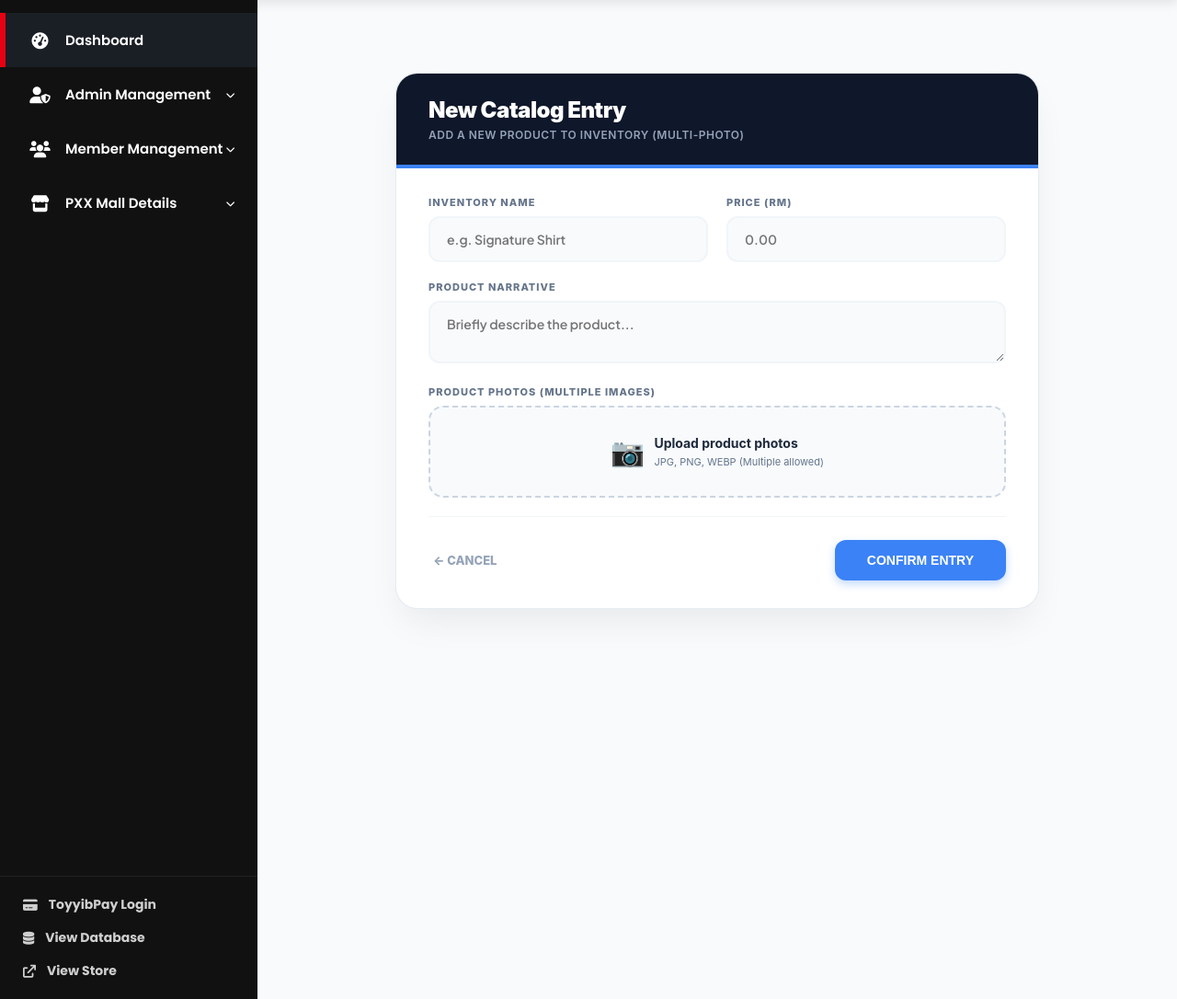
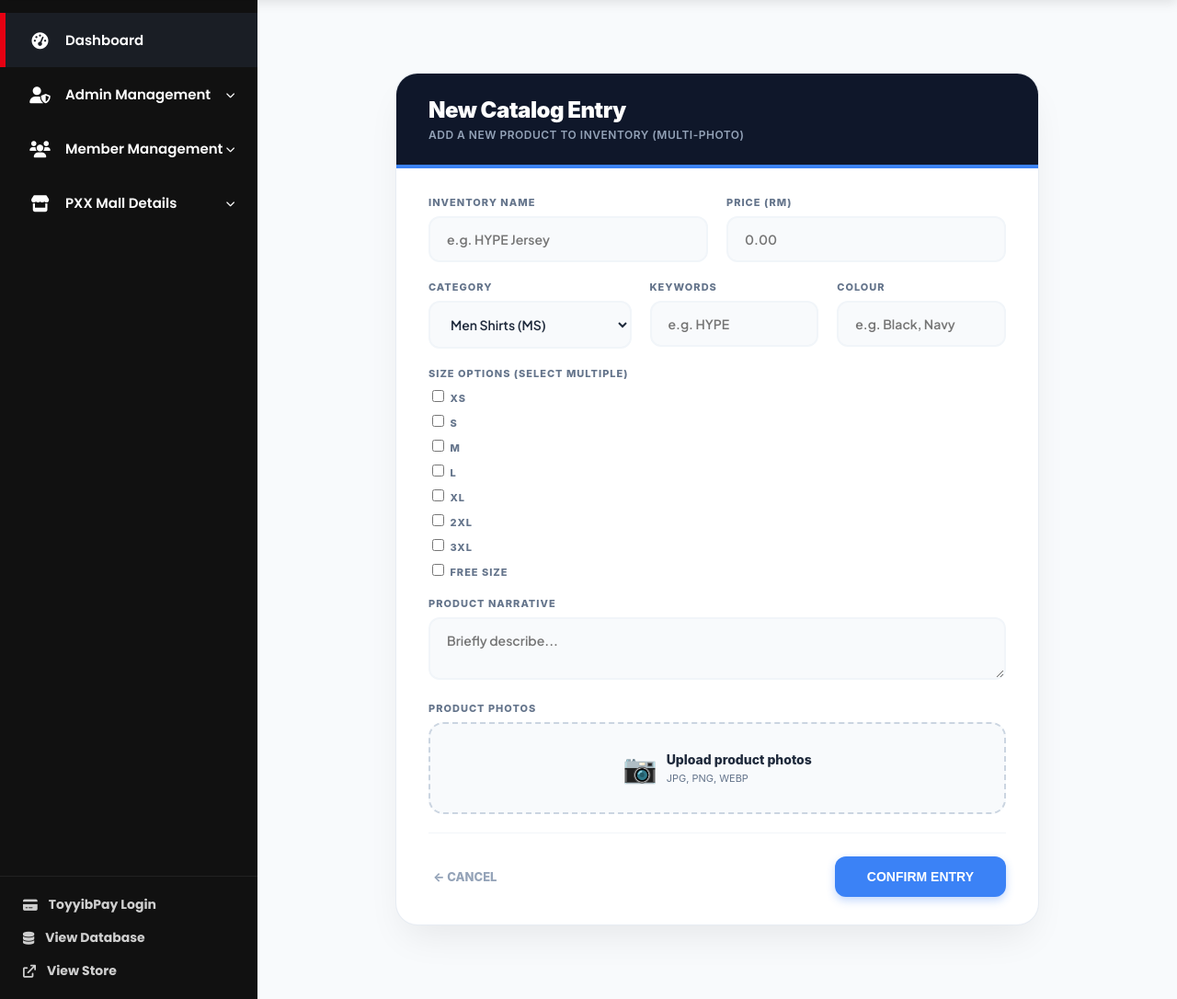
Before and after one commit to LLZ17/Online-Shopping-Plateform, a PHP site: page /admin/admin_product_add.php in a window 1280 px wide. Shown: the part 86-1172 px from the top of the page at 92% size. Run offline with PHP 8.4, Linux system fonts and the light colour scheme; a user stored in the database is signed in.

Commit message:
admin product add

```diff
--- a/admin/admin_product_add.php
+++ b/admin/admin_product_add.php
@@ -1,5 +1,5 @@
 <?php
-// TEE DE YONG's Part: Add Product (Updated for Multiple Photos & Auto ID)
+// TEE DE YONG's Part: Add Product (Fixed Multi-Size Selection)
 ini_set('display_errors', 1);
 error_reporting(E_ALL);
 
@@ -9,80 +9,69 @@ if ($_SERVER['REQUEST_METHOD'] === 'POST') {
     $name = $_POST['name'] ?? '';
     $price = $_POST['price'] ?? 0;
     $description = $_POST['description'] ?? '';
+    $category_id = $_POST['category_id'] ?? '';
+    $keywords = $_POST['keywords'] ?? '';
+    $colour = $_POST['colour'] ?? '';
 
-    $uploaded_images = [];
+    // 💡 处理多选 Size：将数组转为 "S,M,L" 字符串
+    $sizes_array = $_POST['sizes'] ?? [];
+    $size = !empty($sizes_array) ? implode(',', $sizes_array) : 'Free Size';
+
+    // 自动判断 ID 前缀 (MS, WS, MO, MP, WP)
+    $prefix = 'PRD';
+    if (preg_match('/CAT-([A-Z]{2})-/', $category_id, $m)) { $prefix = $m[1]; }
 
     try {
         $pdo->beginTransaction();
 
-        $idQuery = $pdo->query("SELECT product_id FROM products ORDER BY created_at DESC, product_id DESC LIMIT 1");
-        $lastId = $idQuery->fetchColumn();
+        // 自动生成 ID
+        $stmtId = $pdo->prepare("SELECT product_id FROM products WHERE product_id LIKE ? ORDER BY product_id DESC LIMIT 1");
+        $stmtId->execute([$prefix . '%']);
+        $lastId = $stmtId->fetchColumn();
+        $new_product_id = ($lastId) ? $prefix . str_pad(intval(substr($lastId, 2)) + 1, 3, '0', STR_PAD_LEFT) : $prefix . '001';
 
-        if ($lastId && preg_match('/^([a-zA-Z]+)(\d+)$/', $lastId, $matches)) {
-            $prefix = $matches[1];
-            $number = intval($matches[2]) + 1;
-            $new_product_id = $prefix . str_pad($number, strlen($matches[2]), '0', STR_PAD_LEFT);
-        } else {
-            $new_product_id = 'PRD001';
-        }
+        // 执行插入
+        $sql = "INSERT INTO products (product_id, category_id, name, keywords, description, price, size, colour, rating, stock, low_stock_threshold, sales_count, status, created_at)
+                VALUES (?, ?, ?, ?, ?, ?, ?, ?, 5.0, 100, 5, 0, 'In stock', NOW())";
+        $pdo->prepare($sql)->execute([$new_product_id, $category_id, $name, $keywords, $description, $price, $size, $colour]);
 
-        $stmt = $pdo->prepare("INSERT INTO products (product_id, name, price, description) VALUES (?, ?, ?, ?)");
-        $stmt->execute([$new_product_id, $name, $price, $description]);
-
-        $new_id = $new_product_id;
-
+        // 多图上传逻辑 (保持不变)
         if (isset($_FILES['photos']) && !empty($_FILES['photos']['name'][0])) {
-            $upload_dir = __DIR__ . '/../uploads/products/';
-            if (!is_dir($upload_dir)) { mkdir($upload_dir, 0777, true); }
-
-            foreach ($_FILES['photos']['tmp_name'] as $key => $tmp_name) {
-                if ($_FILES['photos']['error'][$key] === UPLOAD_ERR_OK) {
-                    $file_extension = pathinfo($_FILES['photos']['name'][$key], PATHINFO_EXTENSION);
-                    $new_filename = $new_id . '_' . time() . '_' . $key . '.' . $file_extension;
-                    $target_file = $upload_dir . $new_filename;
-
-                    if (move_uploaded_file($tmp_name, $target_file)) {
-                        $uploaded_images[] = 'uploads/products/' . $new_filename;
-                    }
-                }
+            $upload_dir = __DIR__ . '/../images/' . $new_product_id . '/';
+            if (!is_dir($upload_dir)) mkdir($upload_dir, 0777, true);
+            $paths = [];
+            foreach ($_FILES['photos']['tmp_name'] as $k => $tmp) {
+                $ext = pathinfo($_FILES['photos']['name'][$k], PATHINFO_EXTENSION);
+                $fn = ($k === 0 ? "main" : "detail_$k") . ".$ext";
+                if (move_uploaded_file($tmp, $upload_dir . $fn)) $paths[] = "$new_product_id/$fn";
             }
-
-            if (!empty($uploaded_images)) {
-                $final_images_path = implode(',', $uploaded_images);
-                $updateImg = $pdo->prepare("UPDATE products SET product_image = ? WHERE product_id = ?");
-                $updateImg->execute([$final_images_path, $new_id]);
-            }
+            if ($paths) $pdo->prepare("UPDATE products SET product_image=? WHERE product_id=?")->execute([implode(',', $paths), $new_product_id]);
         }
 
         $pdo->commit();
-        echo "<script>alert('✨ Product [{$new_product_id}] successfully added!'); window.location.href='product_crud.php';</script>";
+        echo "<script>alert('✨ Product Added!'); window.location.href='product_crud.php';</script>";
         exit;
-
-    } catch (Exception $e) {
-        $pdo->rollBack();
-        die("<div style='padding:20px; color:red;'>Database Error: " . $e->getMessage() . "</div>");
-    }
+    } catch (Exception $e) { $pdo->rollBack(); die("Error: " . $e->getMessage()); }
 }
 
-$admin_head = __DIR__ . '/../includes/_admin_head.php';
-if (file_exists($admin_head)) { include $admin_head; }
+include __DIR__ . '/../includes/_admin_head.php';
 ?>
 
-<link rel="stylesheet" href="../css/app.css?v=1.6">
+<link rel="stylesheet" href="../css/app.css?v=1.26">
 
-<div id="add-wrapper" class="scroll-wrapper" style="display:none;">
-    <div id="add-product-app" class="premium-form-card">
+<div id="add-wrapper" style="display:none;">
+    <div class="premium-form-card">
         <div class="form-header">
             <h2>New Catalog Entry</h2>
             <p>ADD A NEW PRODUCT TO INVENTORY (MULTI-PHOTO)</p>
         </div>
         <div class="form-body">
-            <form method="POST" action="" enctype="multipart/form-data">
+            <form method="POST" enctype="multipart/form-data" action="admin_product_add.php">
 
                 <div class="grid-row">
                     <div class="form-group">
                         <label>Inventory Name</label>
-                        <input type="text" name="name" class="input-style" placeholder="e.g. Signature Shirt" required>
+                        <input type="text" name="name" class="input-style" placeholder="e.g. HYPE Jersey" required>
                     </div>
                     <div class="form-group">
                         <label>Price (RM)</label>
@@ -90,23 +79,56 @@ if (file_exists($admin_head)) { include $admin_head; }
                     </div>
                 </div>
 
-                <div class="form-group">
-                    <label>Product Narrative</label>
-                    <textarea name="description" class="input-style" rows="2" placeholder="Briefly describe the product..."></textarea>
+                <div class="grid-row" style="grid-template-columns: 1.2fr 1fr 1fr;">
+                    <div class="form-group">
+                        <label>Category</label>
+                        <select name="category_id" class="input-style" required>
+                            <option value="CAT-MS-01">Men Shirts (MS)</option>
+                            <option value="CAT-WS-01">Women Shirts (WS)</option>
+                            <option value="CAT-MO-01">Cosplay / Others (MO)</option>
+                            <option value="CAT-MP-01">Men Pants (MP)</option>
+                            <option value="CAT-WP-01">Women Pants (WP)</option>
+                        </select>
+                    </div>
+                    <div class="form-group">
+                        <label>Keywords</label>
+                        <input type="text" name="keywords" class="input-style" placeholder="e.g. HYPE">
+                    </div>
+                    <div class="form-group">
+                        <label>Colour</label>
+                        <input type="text" name="colour" class="input-style" placeholder="e.g. Black, Navy">
+                    </div>
                 </div>
 
                 <div class="form-group">
-                    <label>Product Photos (Multiple Images)</label>
-                    <div class="file-upload-box" onclick="document.getElementById('photo-input').click();" id="preview-container">
+                    <label>Size Options (Select Multiple)</label>
+                    <div class="size-selector-grid">
+                        <?php
+                        $common_sizes = ['XS', 'S', 'M', 'L', 'XL', '2XL', '3XL', 'Free Size'];
+                        foreach($common_sizes as $sz): ?>
+                            <label class="size-chip">
+                                <input type="checkbox" name="sizes[]" value="<?= $sz ?>">
+                                <span><?= $sz ?></span>
+                            </label>
+                        <?php endforeach; ?>
+                    </div>
+                </div>
 
+                <div class="form-group">
+                    <label>Product Narrative</label>
+                    <textarea name="description" class="input-style" rows="2" placeholder="Briefly describe..."></textarea>
+                </div>
+
+                <div class="form-group">
+                    <label>Product Photos</label>
+                    <div class="file-upload-box" id="preview-container">
                         <div id="no-photo-placeholder" style="display: flex; align-items: center; gap: 10px;">
                             <div class="no-photo-icon">📷</div>
                             <div style="text-align: left;">
-                                <span style="font-weight: 700; color: #1e293b; display: block; font-size: 14px;">Upload product photos</span>
-                                <span style="font-size: 11px; color: #64748b;">JPG, PNG, WEBP (Multiple allowed)</span>
+                                <span style="font-weight: 800; color: #1e293b; display: block; font-size: 14px;">Upload product photos</span>
+                                <span style="font-size: 11px; color: #64748b;">JPG, PNG, WEBP</span>
                             </div>
                         </div>
-
                         <input type="file" name="photos[]" id="photo-input" accept="image/*" style="display: none;" multiple>
                     </div>
                 </div>
@@ -115,15 +137,10 @@ if (file_exists($admin_head)) { include $admin_head; }
                     <a href="product_crud.php" class="btn-back">← CANCEL</a>
                     <button type="submit" class="btn-submit">CONFIRM ENTRY</button>
                 </div>
-
             </form>
         </div>
     </div>
 </div>
 
-<script src="../js/app.js?v=1.6"></script>
-
-<?php
-$foot = __DIR__ . '/../includes/_foot.php';
-if (file_exists($foot)) { include $foot; }
-?>
+<script src="../js/app.js?v=1.26"></script>
+<?php include __DIR__ . '/../includes/_foot.php'; ?>
```
